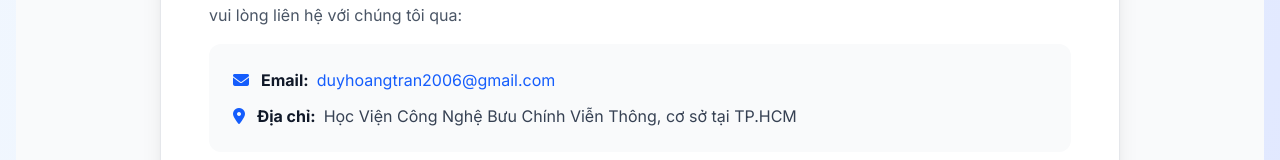
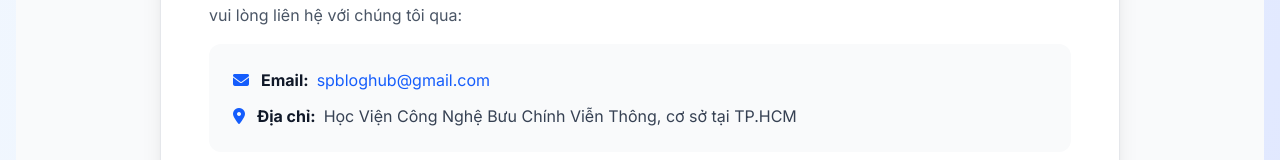
Before and after one commit to tranduc2601/BlogHub, a React (Vite) app: page /privacy in a window 1280 px wide. Shown: the part 3436-3596 px from the top of the page. Built offline with nearby package versions, Linux system fonts and the light colour scheme; no server answers.

Commit message:
Optimize

```diff
--- a/src/modules/posts/pages/PostDetailPage.tsx
+++ b/src/modules/posts/pages/PostDetailPage.tsx
@@ -780,7 +780,7 @@ export default function PostDetailPage() {
               <div className="flex justify-center mt-6">
                 <button
                   onClick={() => setIsExpanded(!isExpanded)}
-                  className="group relative px-8 py-3 bg-blue-600 hover:bg-blue-700 text-white font-semibold rounded-lg shadow-md hover:shadow-xl transform hover:scale-105 transition-all duration-300 ease-out"
+                  className="group relative px-8 py-3 bg-blue-600 hover:bg-blue-700 text-white font-semibold rounded-lg shadow-md hover:shadow-xl transform hover:scale-105 transition-all duration-300 ease-out cursor-pointer"
                 >
                   <span className="flex items-center gap-2">
                     {isExpanded ? (
--- a/src/modules/posts/pages/PrivacyPolicyPage.tsx
+++ b/src/modules/posts/pages/PrivacyPolicyPage.tsx
@@ -257,8 +257,15 @@ export default function PrivacyPolicyPage() {
                   <i className="fa-solid fa-envelope text-blue-600 mt-1"></i>
                   <div>
                     <strong className="text-gray-900 text-sm sm:text-base">Email:</strong>
-                    <a href="mailto:duyhoangtran2006@gmail.com" className="text-blue-600 hover:text-blue-700 ml-2 text-sm sm:text-base transition-colors">
-                      duyhoangtran2006@gmail.com
+                    <a
+                      href="mailto:spbloghub@gmail.com"
+                      className="text-blue-600 hover:text-blue-700 ml-2 text-sm sm:text-base transition-colors"
+                      onClick={(e) => {
+                        e.stopPropagation();
+                        window.location.href = 'mailto:spbloghub@gmail.com';
+                      }}
+                    >
+                      spbloghub@gmail.com
                     </a>
                   </div>
                 </div>
@@ -283,8 +290,12 @@ export default function PrivacyPolicyPage() {
                 <span>Cập nhật lần cuối: 17/11/2025</span>
               </div>
               <a
-                href="mailto:duyhoangtran2006@gmail.com"
+                href="mailto:spbloghub@gmail.com"
                 className="flex items-center gap-2 text-sm text-blue-600 hover:text-blue-700 font-medium transition-colors"
+                onClick={(e) => {
+                  e.stopPropagation();
+                  window.location.href = 'mailto:spbloghub@gmail.com';
+                }}
               >
                 <i className="fa-solid fa-envelope"></i>
                 <span>Liên hệ hỗ trợ</span>
--- a/src/modules/posts/pages/TermsOfServicePage.tsx
+++ b/src/modules/posts/pages/TermsOfServicePage.tsx
@@ -174,8 +174,15 @@ export default function TermsOfServicePage() {
                     <i className="fa-solid fa-envelope text-blue-600 mt-1"></i>
                     <div>
                       <strong className="text-gray-900 text-sm sm:text-base">Email:</strong>
-                      <a href="mailto:duyhoangtran2006@gmail.com" className="text-blue-600 hover:text-blue-700 ml-2 text-sm sm:text-base transition-colors">
-                        duyhoangtran2006@gmail.com
+                      <a
+                        href="mailto:spbloghub@gmail.com"
+                        className="text-blue-600 hover:text-blue-700 ml-2 text-sm sm:text-base transition-colors"
+                        onClick={(e) => {
+                          e.stopPropagation();
+                          window.location.href = 'mailto:spbloghub@gmail.com';
+                        }}
+                      >
+                        spbloghub@gmail.com
                       </a>
                     </div>
                   </div>
@@ -200,8 +207,12 @@ export default function TermsOfServicePage() {
                 <span>Cập nhật lần cuối: 17/11/2025</span>
               </div>
               <a
-                href="mailto:duyhoangtran2006@gmail.com"
+                href="mailto:spbloghub@gmail.com"
                 className="flex items-center gap-2 text-sm text-blue-600 hover:text-blue-700 font-medium transition-colors"
+                onClick={(e) => {
+                  e.stopPropagation();
+                  window.location.href = 'mailto:spbloghub@gmail.com';
+                }}
               >
                 <i className="fa-solid fa-envelope"></i>
                 <span>Liên hệ hỗ trợ</span>
--- a/src/shared/pages/NotFoundPage.tsx
+++ b/src/shared/pages/NotFoundPage.tsx
@@ -235,8 +235,12 @@ export default function NotFoundPage() {
               <p className="text-gray-500 text-sm">
                 Nếu bạn cho rằng đây là lỗi, vui lòng{" "}
                 <a
-                  href="mailto:duyhoangtran2006@gmail.com"
+                  href="mailto:spbloghub@gmail.com"
                   className="text-blue-600 hover:text-blue-800 font-medium underline"
+                  onClick={(e) => {
+                    e.stopPropagation();
+                    window.location.href = 'mailto:spbloghub@gmail.com';
+                  }}
                 >
                   liên hệ với chúng tôi
                 </a>
```
